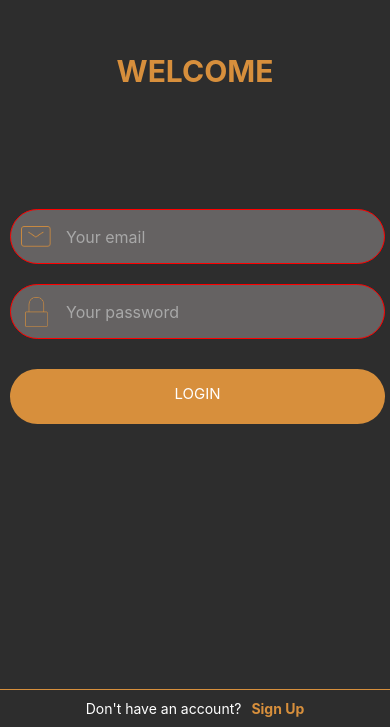
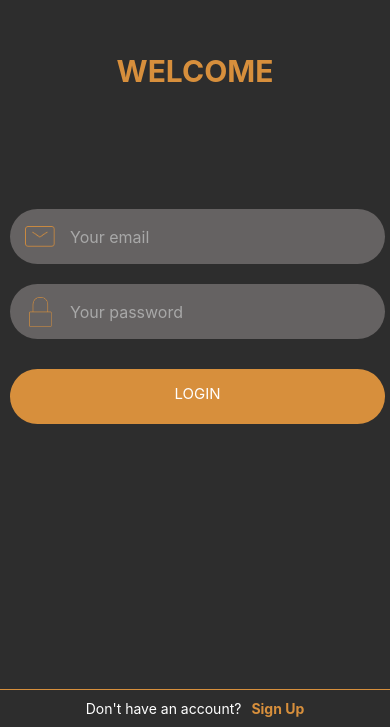
Before and after one commit to Igormcgo/compass-login-signup-app, a React Native app: screen /Login in a window 390 px wide. Shown: the part 117-844 px from the top of the page. Built offline with nearby package versions, Linux system fonts and the light colour scheme.

Commit message:
Fixing css

```diff
--- a/components/Input/index.tsx
+++ b/components/Input/index.tsx
@@ -23,7 +23,7 @@ function Input({ placeholder, myImage, isValid, invalidMessage, onChangeText, is
 
     return(
         <View>
-            <View style={[styles.inputContainer, !isValid && styles.invalidInput]}>
+            <View style={[styles.inputContainer, !isValid && isPressed && styles.invalidInput]}>
                 <Image source={myImage} style={styles.icon}/>
                 <TextInput onChangeText={onChangeText} style={styles.input} placeholder={placeholder} placeholderTextColor={Colors.inputPlaceholder} />
             </View>
--- a/components/Input/style.tsx
+++ b/components/Input/style.tsx
@@ -9,7 +9,7 @@ export const styles = StyleSheet.create({
       borderRadius: 30,
       marginHorizontal: 10,
       marginVertical: 10,
-      paddingHorizontal: 10,
+      paddingHorizontal: 15,
       width : 375,
       height : 55
     },
--- a/screens/HomeScreen.tsx
+++ b/screens/HomeScreen.tsx
@@ -18,7 +18,7 @@ function HomeScreen () :JSX.Element {
     return(
         <SafeAreaView style={styles.container}>
             <Text style={styles.text}>HOME</Text>
-            <ScrollView >
+            <ScrollView>
                 {rectangles.map( (item) => <Rectangle key={item} />)}
             </ScrollView>
         </SafeAreaView>
```
